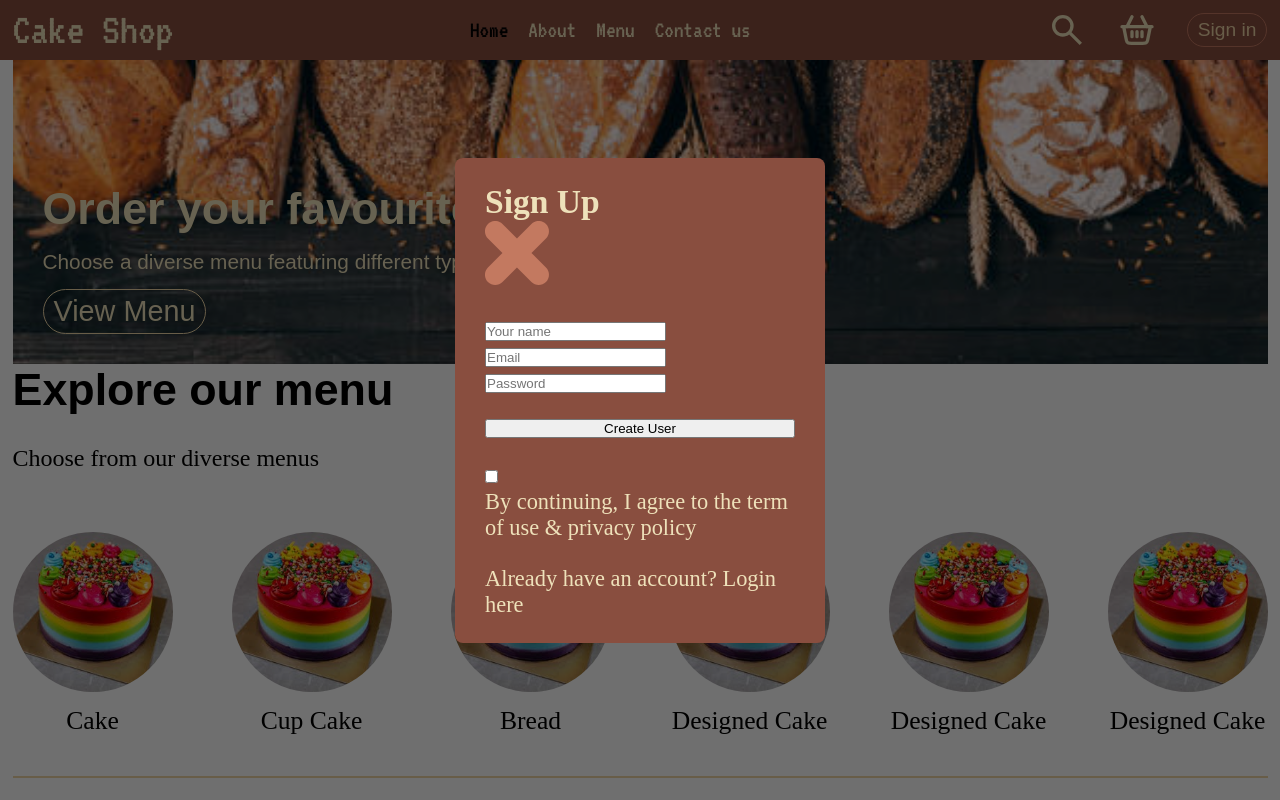
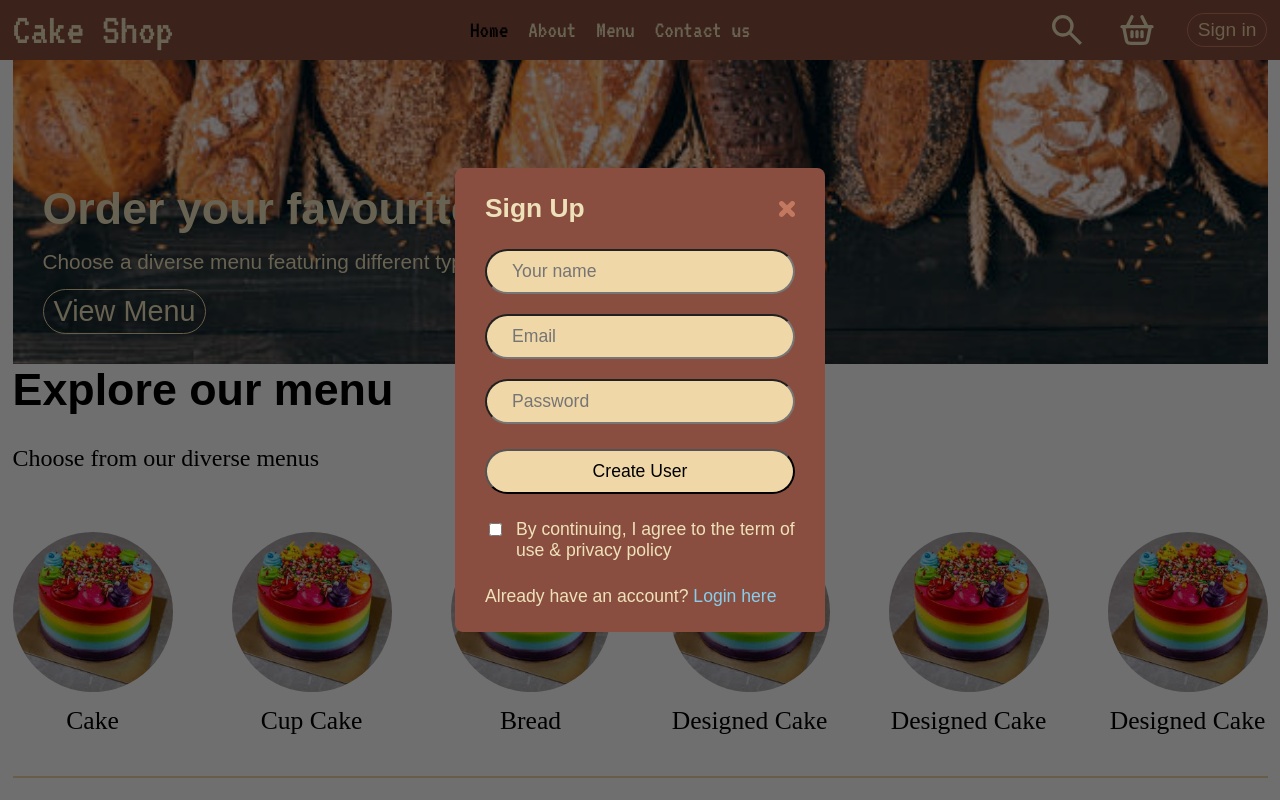
Before and after one commit to FrancisAl-j/Cake-shop, a React (Vite) app in the folder client/: page / in a window 1280 px wide. Both pictures are taken after a click on the button "Sign in". Shown: the top 800 px of the page. Built offline with nearby package versions, Linux system fonts and the light colour scheme.

Commit message:
Finished designing the Signun and signin page

```diff
--- a/client/src/components/loginPopUp/loginPopUp.css
+++ b/client/src/components/loginPopUp/loginPopUp.css
@@ -14,6 +14,7 @@
   background: #00000090;
   display: grid;
   place-items: center;
+  font-family: Arial, Helvetica, sans-serif;
 }
 .login-popup-container {
   width: min(100% - 30px, 370px);
@@ -24,6 +25,48 @@
   gap: 25px;
   padding: 25px 30px;
   border-radius: 8px;
-  font-size: 1.4rem;
+  font-size: clamp(0.9rem, 2vw, 1.1rem);
   animation: fadeIn, 0.5s;
 }
+.login-popup-title {
+  display: flex;
+  justify-content: space-between;
+  align-items: center;
+}
+.login-popup-title img {
+  aspect-ratio: 1/1;
+  width: 16px;
+  cursor: pointer;
+}
+.login-popup-inputs {
+  display: flex;
+  flex-direction: column;
+  gap: 20px;
+}
+.login-popup-inputs input {
+  padding: 10px 25px;
+  font-size: clamp(0.9rem, 2vw, 1.1rem);
+  border-radius: 25px;
+  outline: none;
+  background: var(--light-shade);
+}
+.login-popup-container button {
+  padding: 10px 25px;
+  font-size: clamp(0.9rem, 2vw, 1.1rem);
+  border-radius: 25px;
+  cursor: pointer;
+  background: var(--light-shade);
+}
+.login-popup-condition {
+  display: flex;
+  justify-content: space-around;
+  align-items: flex-start;
+  gap: 10px;
+}
+.login-popup-condition input {
+  margin: 4px;
+}
+.login-popup p span {
+  color: skyblue;
+  cursor: pointer;
+}
```
